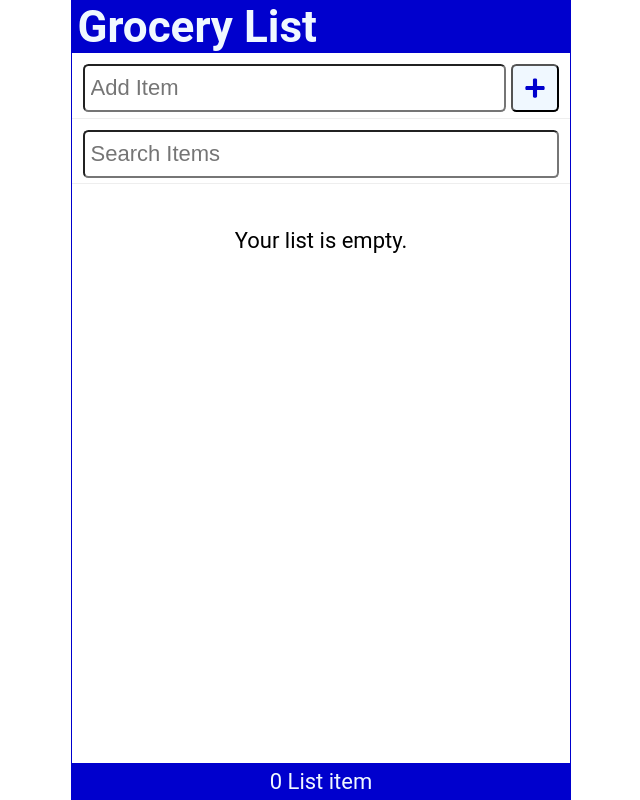
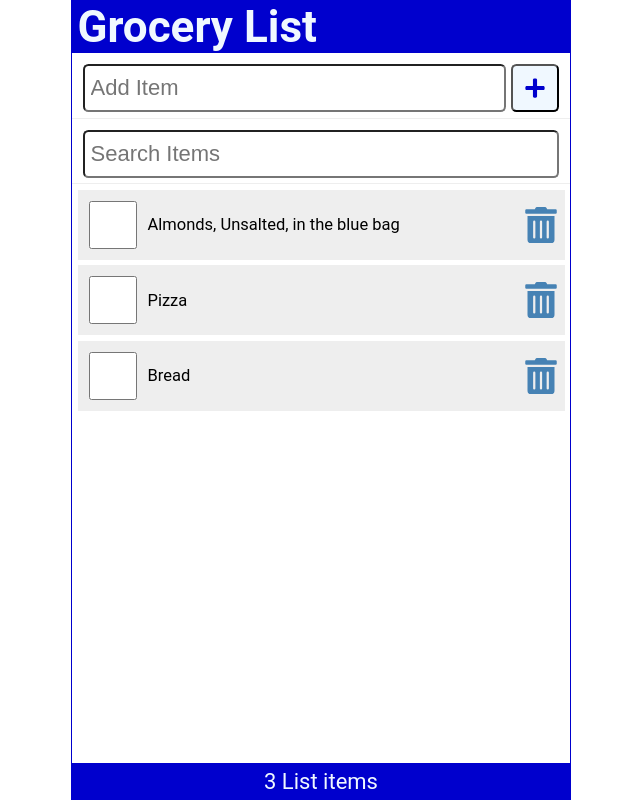
Before and after one commit to brianjoeantoni/react_grocery_list, a React (Create React App) app: page / in a window 1280 px wide. Shown: the whole page, without its empty margins (319-959 px from the left). Built offline with nearby package versions, Linux system fonts and the light colour scheme; data requests are answered from the project's data file.

Commit message:
Chapter 13 Fetching API Data

```diff
--- a/src/App.js
+++ b/src/App.js
@@ -8,14 +8,35 @@
 
 
 function App() {
+  const API_URL = 'http://localhost:3500/items';
 
-  const [items, setItems] = useState(JSON.parse(localStorage.getItem('shoppinglist')) || []);
+  const [items, setItems] = useState([]);
   const [newItem, setNewItem] = useState('');
   const [search, setSearch] = useState('');
+  const [fetchError, setFetchError] = useState(null);
+  const [isLoading, setIsLoading] = useState(true);
 
+  //Load data from (fake) REST Api
   useEffect(() => {
-    localStorage.setItem('shoppinglist', JSON.stringify(items));
-  }, [items])
+
+    const fetchItems = async () => {
+      try {
+          const response = await fetch(API_URL);
+          if(!response.ok) throw Error('Did not receive expected data');
+          const listItems = await response.json();
+          setItems(listItems);
+          setFetchError(null);
+      } catch (err) {
+        setFetchError(err.message);
+      } finally {
+        setIsLoading(false);
+      }
+    }
+    //just to simulate 1 seconds of waiting
+    setTimeout(() => {
+      fetchItems();
+    }, 1000);
+  }, [])
 
   const addItem = (item) => {
     const id = items.length ? items[items.length - 1].id + 1 : 1;
@@ -56,12 +77,18 @@
       >
       </SearchItem>
       {/* <Exercise /> */}
-      <Content
-        items={items.filter(item => ((item.item).toLowerCase())
-          .includes(search.toLowerCase()))}
-        handleCheck={handleCheck}
-        handleDelete={handleDelete}
-      />
+      <main>
+          {isLoading && <p>Loading Items...</p>}
+          {fetchError && <p style={{color: 'red'}}>{`Error: ${fetchError}`}</p>}
+        {!fetchError && !isLoading &&
+        <Content
+          items={items.filter(item => ((item.item).toLowerCase())
+            .includes(search.toLowerCase()))}
+          handleCheck={handleCheck}
+          handleDelete={handleDelete}
+        >
+        </Content>}
+      </main>
       <Footer
         length={items.length}
       />
--- a/src/Content.js
+++ b/src/Content.js
@@ -4,7 +4,7 @@
 
 const Content = ({ items, handleCheck, handleDelete }) => {
   return (
-    <main>
+    <>
       {items.length > 0 ? (
         <ItemList
           items={items}
@@ -14,7 +14,7 @@
       ) : (
         <p style={{marginTop: '2rem'}}>Your list is empty.</p>
       )}
-    </main>
+    </>
   )
 }
 
```
